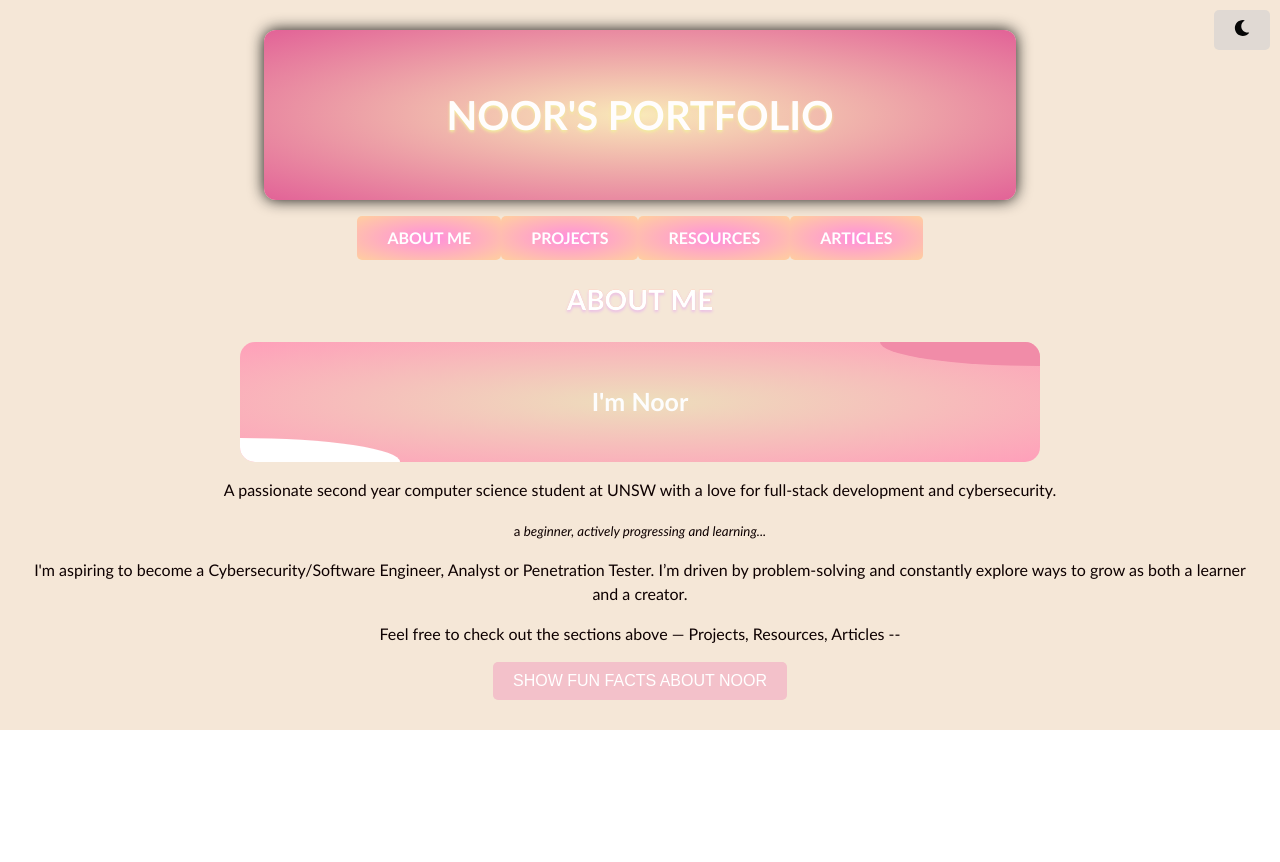
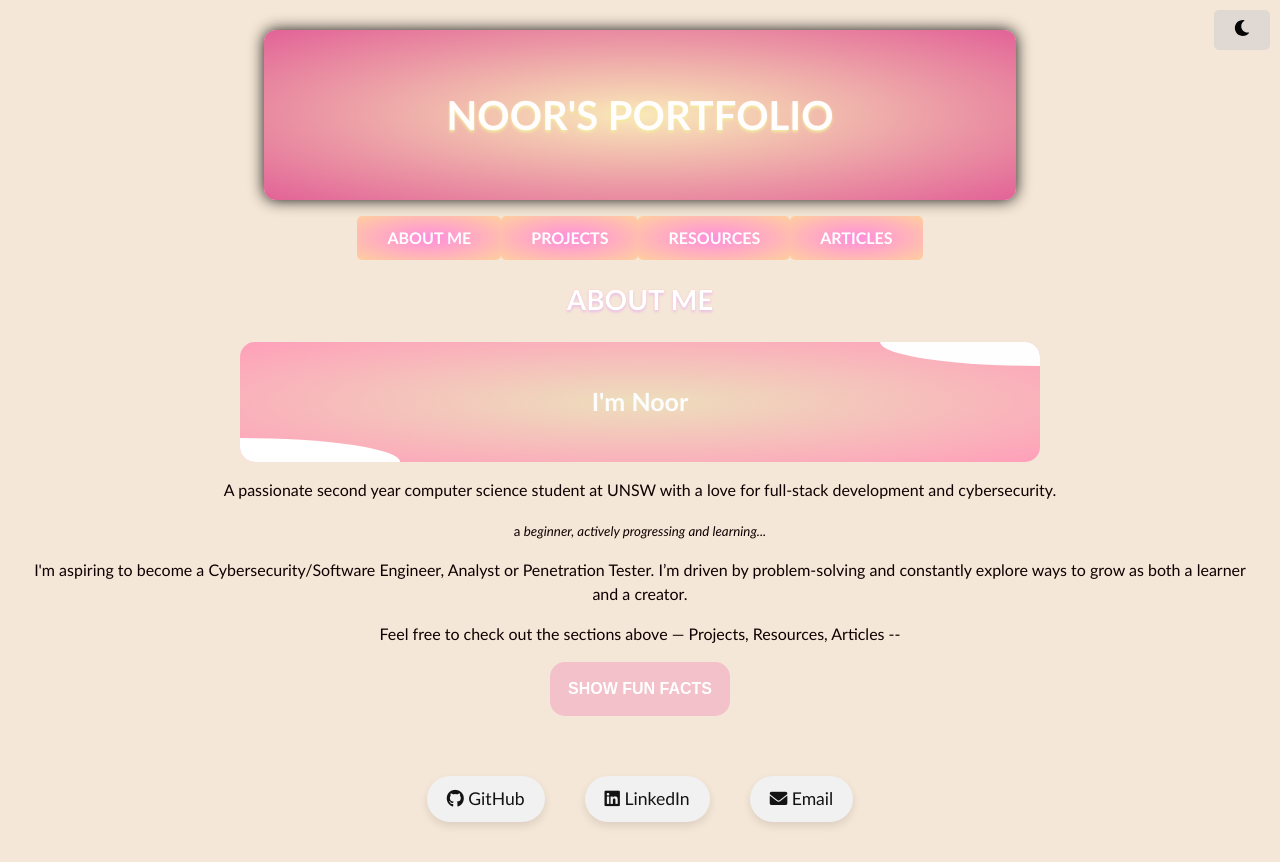
Before and after one commit to noorbabar/noorportfolio, a React (Vite) app in the folder Noorportfolio/frontend/: page / in a window 1280 px wide. Before the commit the page ends 800 px from the top, so only its background shows below. Built offline with nearby package versions, Linux system fonts and the light colour scheme.

Commit message:
added in social links and button

```diff
--- a/Noorportfolio/frontend/src/App.css
+++ b/Noorportfolio/frontend/src/App.css
@@ -70,10 +70,11 @@ body {
     background-color: #f3c1ca;
     color: #ffffff;
     border: none;
-    padding: 10px 20px;
-    border-radius: 5px;
+    padding: 18px;
+    border-radius: 15px;
     cursor: pointer;
     font-size: 16px;
+    font-weight: 700;
     transition: background-color 0.3s ease;
   }
 
@@ -83,8 +84,7 @@ body {
 }
 
 .toggle-button:hover {
-  background-color: #f1cabc;
-  background-color: #f1cabc;
+  background-color: #f4c6cd;
   }
 
 body.dark-mode .toggle-button:hover {
@@ -94,7 +94,7 @@ body.dark-mode .toggle-button:hover {
 
 .fun-facts-section {
     margin-top: 15px;
-    padding: 10px;
+    padding: 1px;
     box-shadow: 0 5px 15px rgb(255, 140, 163);
   }
 
@@ -154,17 +154,17 @@ table {
   font-family: Trebuchet MS;
   width: 80%;
   color: #000;
-  background-color: rgb(252, 230, 238);
+  background-color: rgb(252, 209, 225);
   margin: 20px auto;
-  border-radius: 10px;
+  border-radius: 20px;
   overflow: hidden;
-  box-shadow: 0 0 10px rgba(0, 0, 0, 0.883);
+  box-shadow: 0 0 10px rgb(254, 238, 201);
 }
 
 table td,
 table th {
-  border: 1px solid #f9f6f8;
-  padding: 10px;
+  border: 1px solid #ecc6df;
+  padding: 12px;
   text-align: center;
 }
 
@@ -178,40 +178,9 @@ td {
   margin-right: 10px;
 }
 
-.hobbies {
-  cursor: pointer;
-  transition: transform 0.2s;
-  margin: 20px;
-  padding: 10px;
-  border-radius: 10px;
-  background: #f9e9b9;
-  font-size: 24px;
-  color: #000;
-  text-align: center;
-}
-
-.hobbies:hover {
-  transform: scale(1.05);
-}
-
 .color-change {
   cursor: pointer;
   transition: background-color 0.3s, color 0.3s;
-}
-
-.color-change:hover {
-  background-color: #f5c0e3;
-  color: #ffffff;
-}
-
-.social-links {
-  display: flex;
-  justify-content: center;
-  margin: 20px 0;
-}
-
-.social-icon img {
-  display: block;
 }
 
 /* this is the main title that bounces up n down CSS structure */
@@ -710,8 +679,7 @@ body.dark-mode
   background: #6f90c0;
 }
 
-/* note this specific css section, i got this from Uiverse.io by mayurd8862 its not coded from my brain - tho i made some modifications */
-.card {
+.card { /* from Uiverse.io by mayurd8862 -  THIS section only is not coded from my brain */
   position: relative;
   width: 90%;
   max-width: 800px;
@@ -747,7 +715,7 @@ body.dark-mode
   font-size: 25px;
   font-weight: bold;
   color: rgb(233, 188, 215);
-  background-color: #f18ca8;
+  background-color: #fefefe;
   transition: all 0.5s;
 }
 
@@ -806,3 +774,36 @@ body.dark-mode .card::before,
 .card:hover:after {
   content: "HELLO";
 }
+
+/* Social Links */
+.social-links {
+  margin-top: 50px;
+  text-align: center;
+  display: flex;
+  justify-content: center;
+  gap: 20px;
+}
+
+.social-links a {
+  margin: 10px;
+  font-size: 1.1rem;
+  color: #141313;
+  text-decoration: none;
+  padding: 10px 20px;
+  border-radius: 50px;
+  background-color: #f1f1f1;
+  box-shadow: 0 4px 8px rgba(0, 0, 0, 0.1);
+  transition: transform 0.3s, box-shadow 0.3s, background-color 0.3s, color 0.3s;
+}
+
+.social-links a:hover {
+  color: #fff;
+  background-color: #313337;
+  transform: translateY(-5px);
+  box-shadow: 0 6px 15px rgba(0, 0, 0, 0.2);
+}
+
+.social-links a:active {
+  transform: translateY(1px);
+  box-shadow: 0 2px 5px rgba(0, 0, 0, 0.2);
+}
--- a/Noorportfolio/frontend/src/App.jsx
+++ b/Noorportfolio/frontend/src/App.jsx
@@ -59,7 +59,6 @@ const App = () => {
               <Link to="/articles" className="button-heading">ARTICLES</Link>
             </nav>
           </header>
-
           <main>
             <Routes>
               <Route path="/" element={<About />} />
@@ -88,6 +87,19 @@ const App = () => {
 
             </Routes>
           </main>
+
+      {/* Social Links */}
+      <div className="social-links">
+  <a href="https://github.com/noorbabar" target="_blank" rel="noopener noreferrer">
+    <i className="fab fa-github"></i> GitHub
+  </a>
+  <a href="https://linkedin.com/in/noorbabar" target="_blank" rel="noopener noreferrer">
+    <i className="fab fa-linkedin"></i> LinkedIn
+  </a>
+  <a href="mailto:nbabar233@gmail.com">
+    <i className="fas fa-envelope"></i> Email
+  </a>
+</div>
     </div>
   );
 };
--- a/Noorportfolio/frontend/src/components/About.jsx
+++ b/Noorportfolio/frontend/src/components/About.jsx
@@ -11,7 +11,7 @@ const About = () => {
 
   useEffect(() => {
     const interestsList = [
-      "Gym", "Lifting", "Watching the sunrise","Badmington",
+      "Gym", "Lifting", "Watching the sunrise","Badminton",
       "Hanging out w my friends", "Baking", "Traveling",
       "Taking naps","Chess", "Walking my cat"
     ];
@@ -60,18 +60,17 @@ const About = () => {
   };
 
   const catMedia = [
-    { type: "image", src: "/cat1.jpg", alt: " playing" },
-    { type: "image", src: "/cat2.jpg", alt: " napping" },
-    { type: "image", src: "/cat3.jpg", alt: " looking curious" },
-    { type: "video", src: "/cat4.mp4", alt: "playin", autoplay: true },
-    { type: "video", src: "/cat5.mov", alt: "playin", autoplay: true },
-
+    { type: "image", src: "/cat1.jpg", alt: "Milo playing with a toy" },
+    { type: "image", src: "/cat2.jpg", alt: "Milo napping peacefully" },
+    { type: "image", src: "/cat3.jpg", alt: "Milo looking curious" },
+    { type: "video", src: "/cat4.mp4", alt: "Milo playing", autoplay: true },
+    { type: "video", src: "/cat5.mov", alt: "Milo exploring", autoplay: true },
   ];
 
   return (
     <section>
       <h1 className="about-me-heading">ABOUT ME</h1>
-      <div class="card"> I'm Noor</div>
+      <div className="card"> I'm Noor</div>
 
       <p> A passionate second year computer science student at UNSW with a love for
             full-stack development and cybersecurity.</p>
@@ -89,18 +88,19 @@ const About = () => {
         Feel free to check out the sections above — Projects, Resources,
         Articles --
       </p>
+
       <div className="fun-facts-toggle">
         <button
           onClick={() => setShowFunFacts(!showFunFacts)}
           className="toggle-button"
         >
-          {showFunFacts ? "nvm i don't want to see this" : "SHOW FUN FACTS ABOUT NOOR"}
+          {showFunFacts ? "HIDE FUN FACTS" : "SHOW FUN FACTS"}
         </button>
       </div>
 
       {showFunFacts && (
         <div className="fun-facts-section">
-        <h1 className="about-me-heading">FUN FACTS</h1>
+          <h1 className="about-me-heading">FUN FACTS</h1>
           <table>
             <tbody>
               <tr>
```
